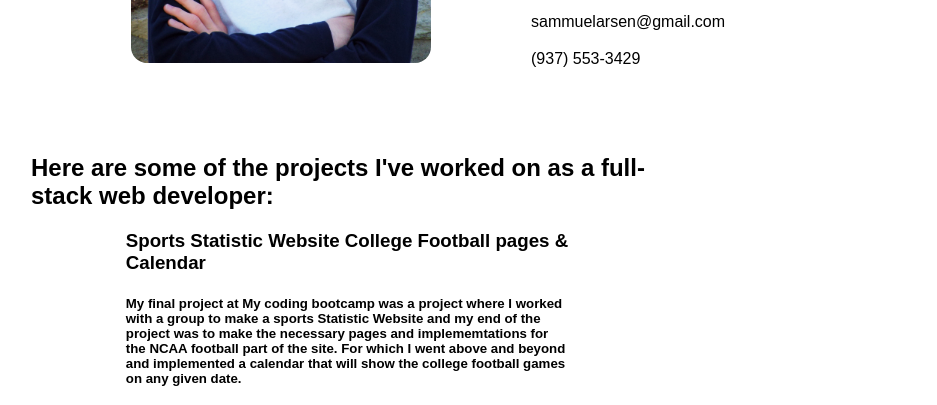
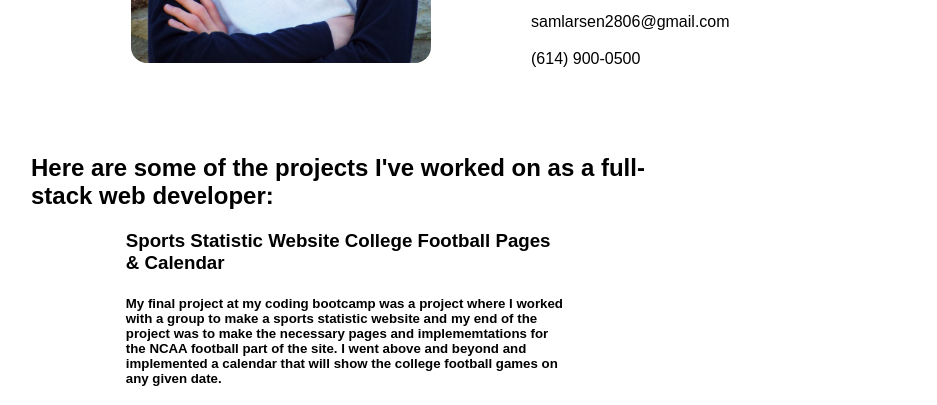
Before and after one commit to LarsenSam/PersonalPortfolio, a plain HTML site: page index.html in a window 1280 px wide. Shown: the part 610-1015 px from the top of the page, without its empty margins (293-1230 px from the left). Drawn offline with Linux system fonts and the light colour scheme.

Commit message:
Made small capitalization and resume changes

```diff
--- a/index.html
+++ b/index.html
@@ -10,7 +10,7 @@
         <nav>
             <a href="https://www.linkedin.com/in/sam-larsen-83499a170/" target="_blank">LinkedIn</a>
             <a href="https://github.com/LarsenSam" target="_blank">GitHub</a>
-            <a href="https://docs.google.com/document/d/1upus4XzFnb7jDopRMk94B6YUpRYl5SIuEtjCGe0Zo58/edit" target="_blank">Resume</a>
+            <a href="https://docs.google.com/document/d/1LGnzr3cF46Nv1wFNb1DmGtus4KdATewdcUMR7lT2JJI/edit?usp=sharing" target="_blank">Resume</a>
 
         </nav>
         <header>
@@ -23,17 +23,17 @@
             <div class = "links">
                 <a href="https://www.linkedin.com/in/sam-larsen-83499a170/"  class=link1 title="LinkedIn" alt="LinkedIn"></a>
                 <a href="https://github.com/LarsenSam" class="link2" title = "GitHub" alt="GitHub"></a>
-                <p>sammuelarsen@gmail.com</p>
-                <p>(937) 553-3429</p>
+                <p>samlarsen2806@gmail.com</p>
+                <p>(614) 900-0500</p>
             </div>
 
         </section>
         <section class="projects">
             <h1>Here are some of the projects I've worked on as a full-stack web developer:</h1>
             <div class="project">
-                <h3>Sports Statistic Website College Football pages & Calendar</h3>
-                <h5>My final project at My coding bootcamp was a project where I worked with a group to make a sports Statistic Website and my end of the project was to make the necessary pages and implememtations
-                    for the NCAA football part of the site. For which I went above and beyond and implemented a calendar that will show the college football games on any given date.
+                <h3>Sports Statistic Website College Football Pages & Calendar</h3>
+                <h5>My final project at my coding bootcamp was a project where I worked with a group to make a sports statistic website and my end of the project was to make the necessary pages and implememtations
+                    for the NCAA football part of the site. I went above and beyond and implemented a calendar that will show the college football games on any given date.
                 </h5>
                 <video  controls>
                     <source src="img/sport.mp4" type="video/mp4">
```
